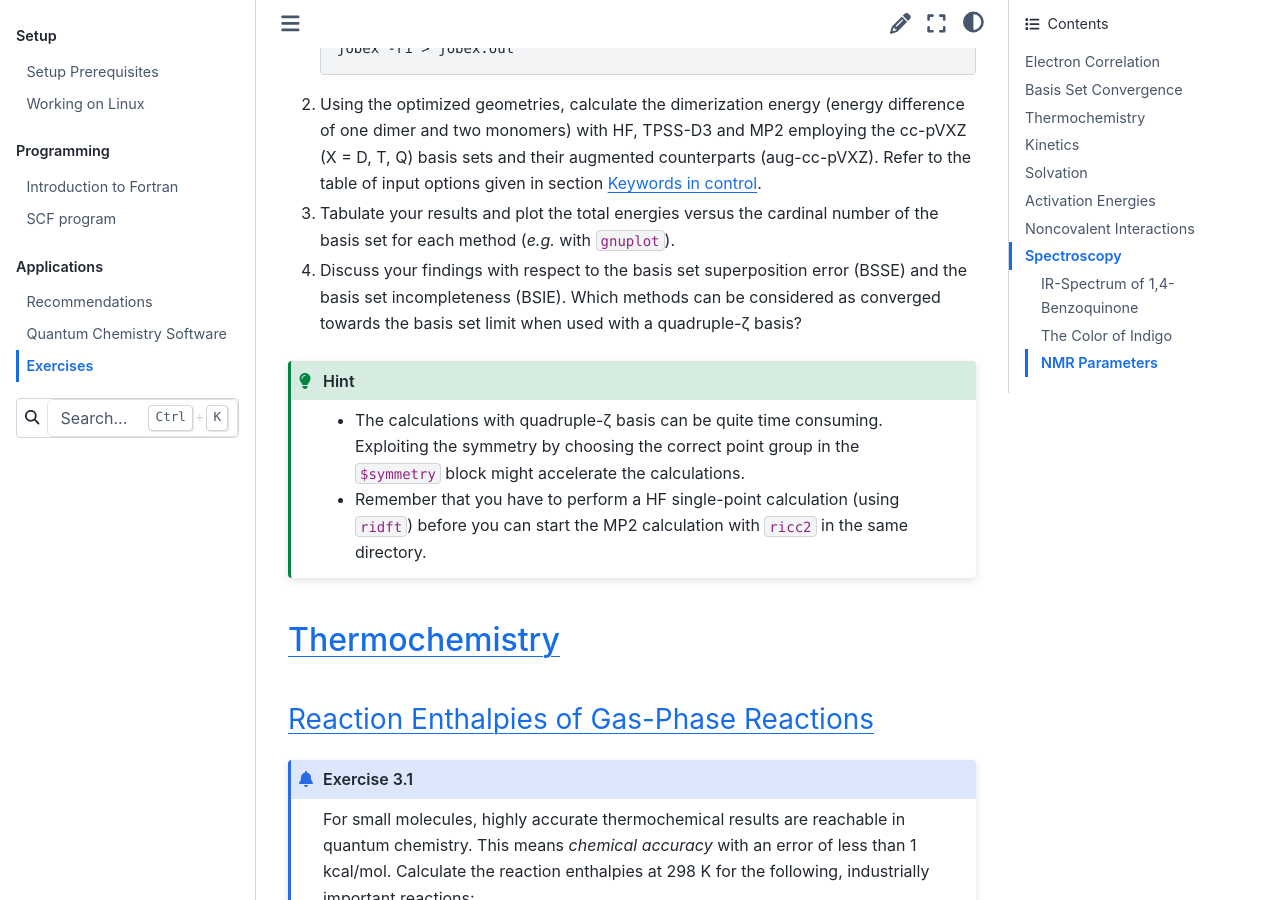
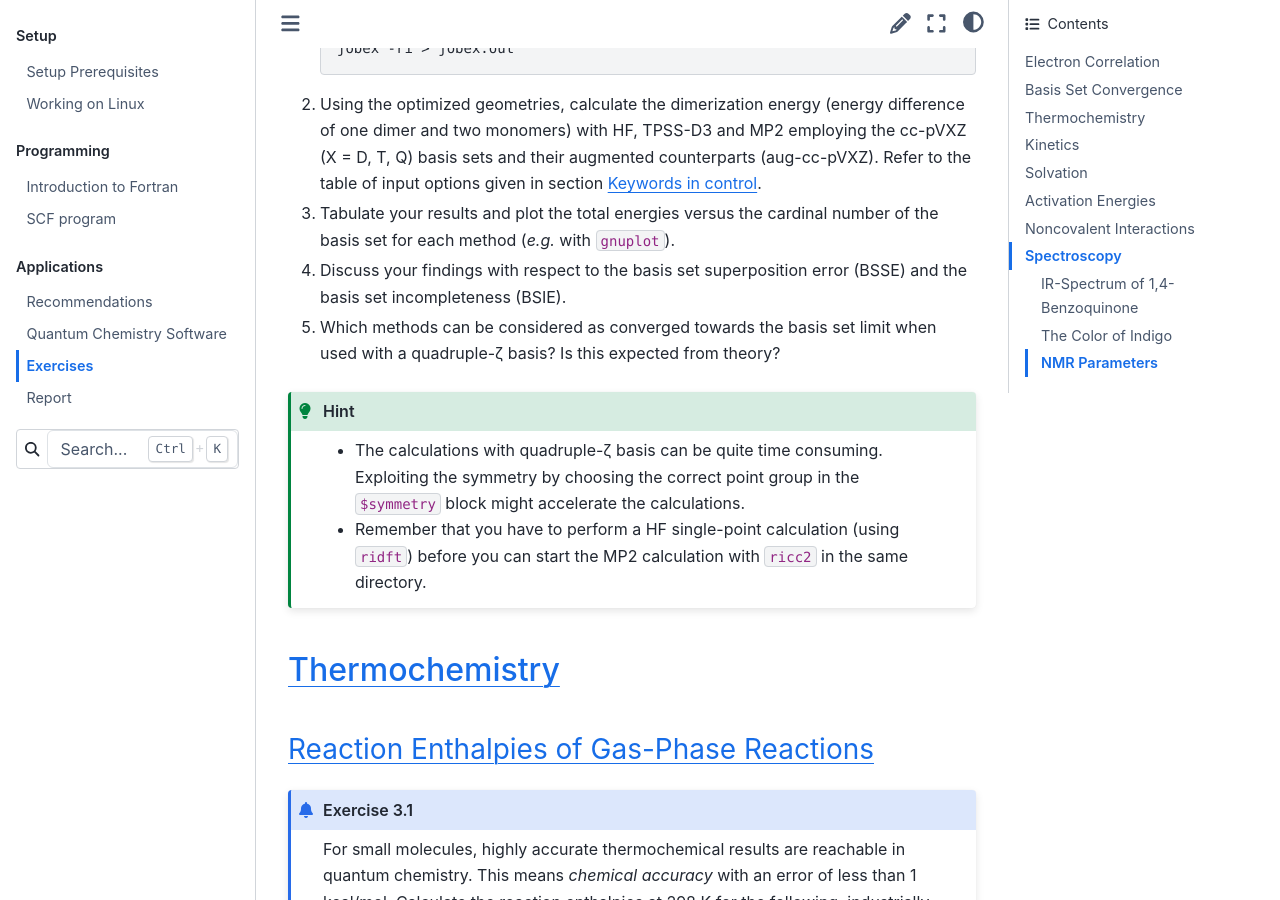
Before and after one commit to grimme-lab/qc2-teaching, a Sphinx documentation site: the page built from doc/apps-ex.rst, in a window 1280 px wide and 900 px high, scrolled down 6235 px. Built offline with Sphinx 7.4.7 and the Sphinx Book theme 1.1.4, drawn with Linux system fonts in a browser that asks for light colours.

Commit message:
Report guidelines

```diff
--- a/doc/apps-ex.rst
+++ b/doc/apps-ex.rst
@@ -93,8 +93,8 @@
 4. Calculate the energies for hydrogen and fluorine atoms for all given methods.
    Which methods will yield the identical energies for the hydrogen atom?
 
-5. Plot the curves relative to the energies of the individual atoms and discuss your results
-   (particularly the energies at large distances).
+5. Plot the curves relative to the energies of the individual atoms and discuss
+   your results (particularly the energies at large distances).
 
 .. hint::
 
@@ -272,9 +272,11 @@
 3. Tabulate your results and plot the total energies versus the cardinal number
    of the basis set for each method (*e.g.* with ``gnuplot``).
 
-4. Discuss your findings with respect to the basis set superposition error (BSSE) and
-   the basis set incompleteness (BSIE). Which methods can be considered as converged
-   towards the basis set limit when used with a quadruple-|zeta| basis?
+4. Discuss your findings with respect to the basis set superposition error
+   (BSSE) and the basis set incompleteness (BSIE).
+
+5. Which methods can be considered as converged towards the basis set limit
+   when used with a quadruple-|zeta| basis? Is this expected from theory?
 
 .. hint::
 
--- a/doc/index.rst
+++ b/doc/index.rst
@@ -31,3 +31,4 @@
    apps-recommendations
    apps-setup
    apps-ex
+   apps-report
```
Also changed, not shown: doc/apps-report.rst (added, +59 -0 lines).
